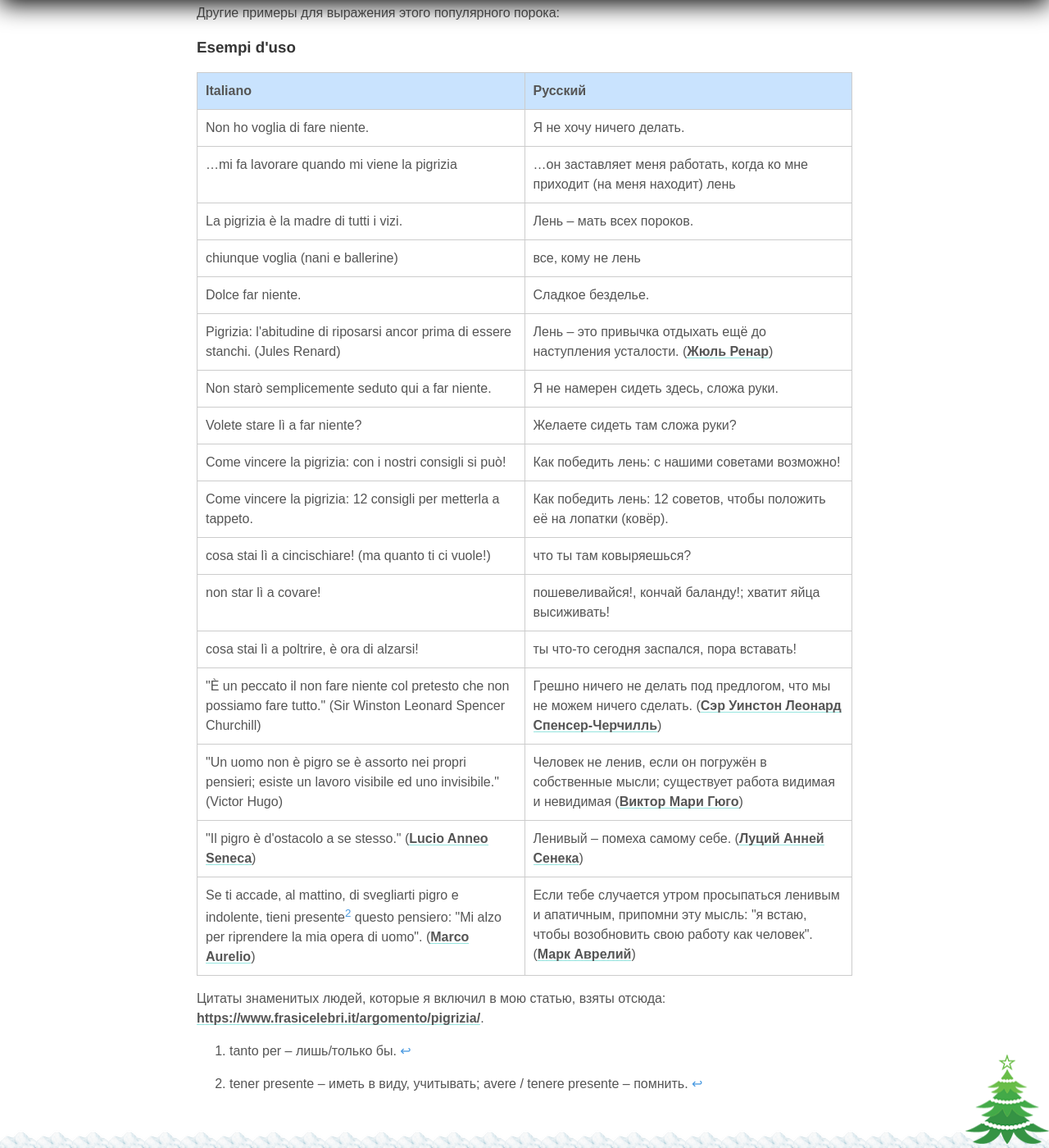
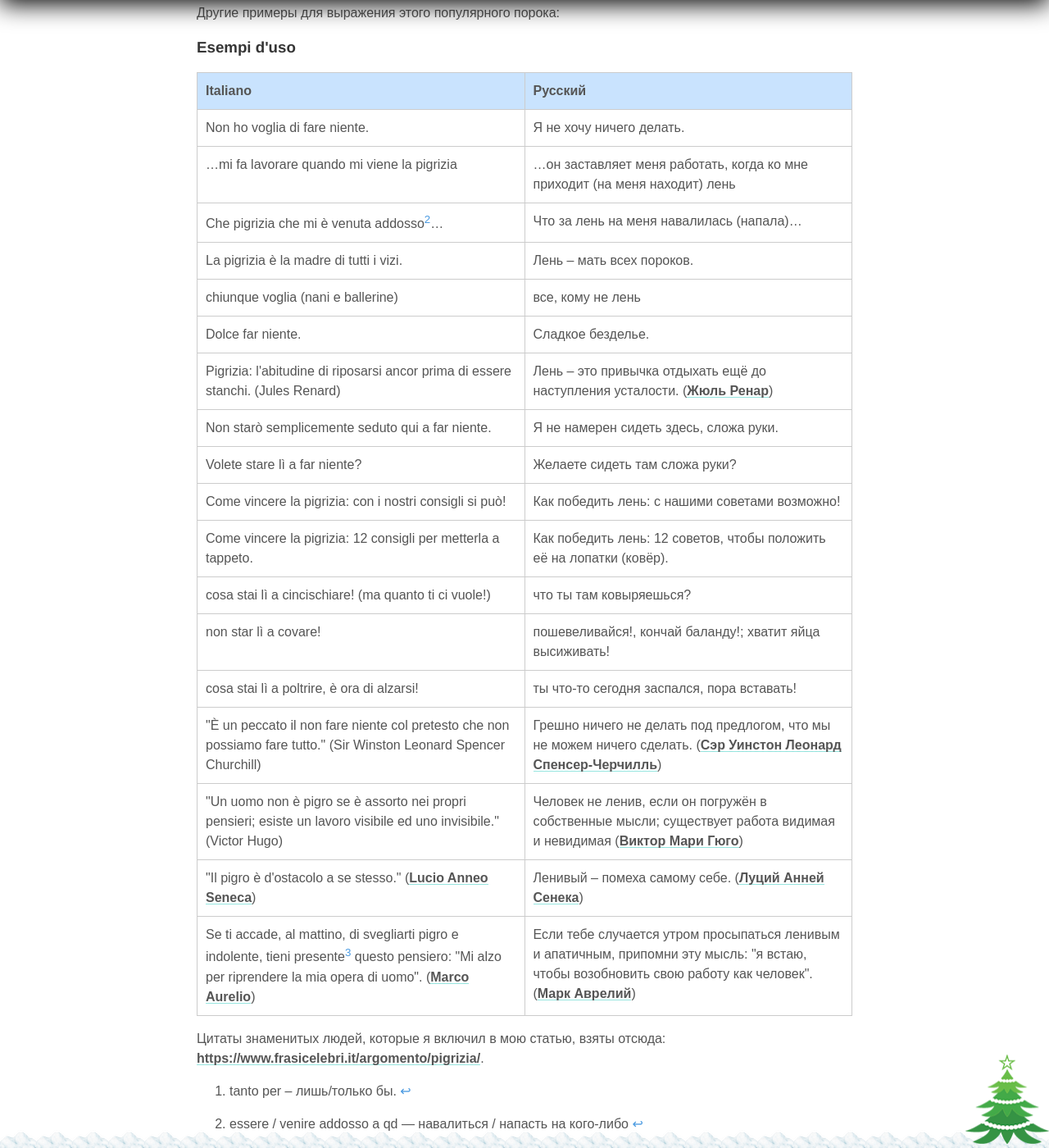
Before and after one commit to postolny/postolny.github.io, a Jekyll site: the page built from _posts/2021-01-16-sulla-pigrizia.md, in a window 1280 px wide and 1400 px high, scrolled down 1958 px. Shown: the whole window at 82% size. Built offline with Jekyll 4.4.1, drawn with Linux system fonts in a browser that asks for light colours; nearby versions of some CDN libraries.

Commit message:
Add files via upload

```diff
--- a/_posts/2021-01-16-sulla-pigrizia.md
+++ b/_posts/2021-01-16-sulla-pigrizia.md
@@ -42,6 +42,7 @@ Ecco, c'era la pigrizia di fare 50 metri per andare negli spogliatoi, tanto per[
 |----------|---------|
 |Non ho voglia di fare niente.|Я не хочу ничего делать.|
 |...mi fa lavorare quando mi viene la pigrizia|...он заставляет меня работать, когда ко мне приходит (на меня находит) лень|
+|Che pigrizia che mi è venuta addosso[^2]...|Что за лень на меня навалилась (напала)...|
 |La pigrizia è la madre di tutti i vizi.|Лень – мать всех пороков.|
 |chiunque voglia (nani e ballerine)|все, кому не лень|
 |Dolce far niente.|Сладкое безделье.|
@@ -56,10 +57,12 @@ Ecco, c'era la pigrizia di fare 50 metri per andare negli spogliatoi, tanto per[
 |"È un peccato il non fare niente col pretesto che non possiamo fare tutto." (Sir Winston Leonard Spencer Churchill)|Грешно ничего не делать под предлогом, что мы не можем ничего сделать. ([Сэр Уинстон Леонард Спенсер-Черчилль](https://ru.wikipedia.org/wiki/Черчилль,_Уинстон))|
 |"Un uomo non è pigro se è assorto nei propri pensieri; esiste un lavoro visibile ed uno invisibile." (Victor Hugo)|Человек не ленив, если он погружён в собственные мысли; существует работа видимая и невидимая ([Виктор Мари Гюго](https://ru.wikipedia.org/wiki/Гюго,_Виктор))|
 |"Il pigro è d'ostacolo a se stesso." ([Lucio Anneo Seneca](https://it.wikipedia.org/wiki/Lucio_Anneo_Seneca))|Ленивый – помеха самому себе. ([Луций Анней Сенека](https://ru.wikipedia.org/wiki/Луций_Анней_Сенека))|
-|Se ti accade, al mattino, di svegliarti pigro e indolente, tieni presente[^2] questo pensiero: "Mi alzo per riprendere la mia opera di uomo". ([Marco Aurelio](https://it.wikipedia.org/wiki/Marco_Aurelio))|Если тебе случается утром просыпаться ленивым и апатичным, припомни эту мысль: "я встаю, чтобы возобновить свою работу как человек". ([Марк Аврелий](https://ru.wikipedia.org/wiki/Марк_Аврелий))|
+|Se ti accade, al mattino, di svegliarti pigro e indolente, tieni presente[^3] questo pensiero: "Mi alzo per riprendere la mia opera di uomo". ([Marco Aurelio](https://it.wikipedia.org/wiki/Marco_Aurelio))|Если тебе случается утром просыпаться ленивым и апатичным, припомни эту мысль: "я встаю, чтобы возобновить свою работу как человек". ([Марк Аврелий](https://ru.wikipedia.org/wiki/Марк_Аврелий))|
 
 Цитаты знаменитых людей, которые я включил в мою статью, взяты отсюда: [https://www.frasicelebri.it/argomento/pigrizia/](https://www.frasicelebri.it/argomento/pigrizia/).
 
 [^1]: tanto per – лишь/только бы.
 
-[^2]: tener presente – иметь в виду, учитывать; avere / tenere presente – помнить.
+[^2]: essere / venire addosso a qd — навалиться / напасть на кого-либо
+
+[^3]: tener presente – иметь в виду, учитывать; avere / tenere presente – помнить.
```
Also changed, not shown: other parts of _posts/2021-01-16-sulla-pigrizia.md (+1 -1 lines).
